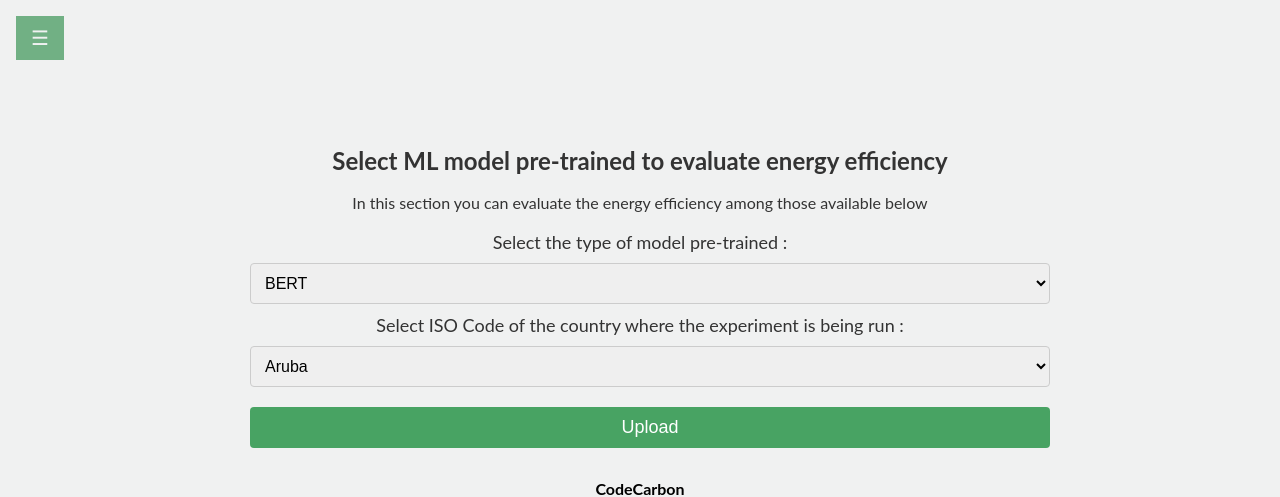
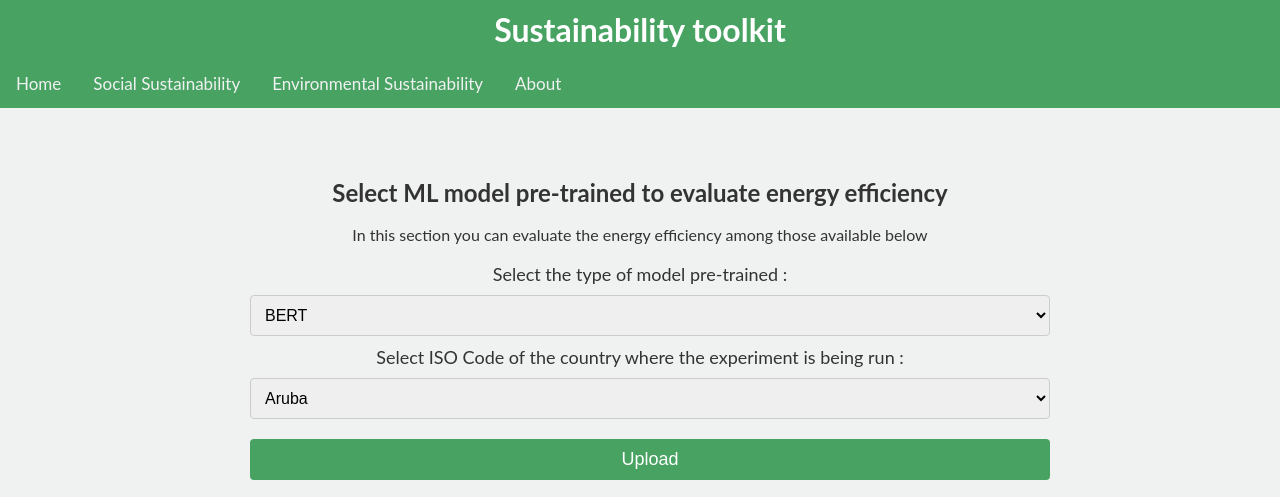
Before and after one commit to notjuary/GreenEquityToolkit, a Django app: page /sostenibilita/modelView in a window 1280 px wide. Shown: the top 497 px of the page. Run offline with Django 4.2, Linux system fonts and the light colour scheme.

Commit message:
-Aggiunta ed elaborazione grafica delle metriche elaborate da CodeCarbon tramite Plotly; - Aggiunta pulsanti di navigazione nel homepage, così come la sostituzione del menù a tendina con la navbar; - Riconoscimento dei modelli tramite le librerie, verificando l'istanza (sezione di uploadFile in view.py)

```diff
--- a/sostenibilita/forms.py
+++ b/sostenibilita/forms.py
@@ -18,15 +18,8 @@ def validate_data_file_extension(value):
         raise ValidationError(u'Unsupported file extension for the data file.')
 
 class FileTraniningForm(forms.Form):
-    MODEL_CHOICES = [
-        ('sklearn', 'Scikit-learn'),
-        ('tensorflow', 'TensorFlow'),
-        ('pytorch', 'PyTorch'),
-        ('onnx','ONNX')
-    ]
     fileTraining=forms.FileField(label="Select the ML model file to be uploaded ",validators=[validate_model_file_extension])
     dataFile=forms.FileField(label="Selects the data file on which the model is trained ",validators=[validate_data_file_extension])
-    modelType = forms.ChoiceField(choices=MODEL_CHOICES, label="Select the type of model ")
     countryIsoCode = forms.ChoiceField(label="Select ISO Code of the country where the experiment is being run ",required=True)
     def __init__(self, *args, **kwargs):
         country_choices = kwargs.pop('countries', [])
--- a/sostenibilita/views.py
+++ b/sostenibilita/views.py
@@ -1,5 +1,6 @@
 import json
 
+import joblib
 import pandas as pd
 import yaml
 from django.http import HttpResponse
@@ -24,6 +25,7 @@ import csv
 import onnxruntime as ort
 import numpy as np
 from sklearn.metrics import accuracy_score, precision_recall_fscore_support
+import plotly.express as px
 
 output_dir = '.'
 output_file = 'emissions.csv'
@@ -128,7 +130,7 @@ def evaluate(eval_pred):
     return compute_metrics(pred, labels)
 
 
-#Function for modelView.html form processing for tracking pre-trained models
+# Function for modelView.html form processing for tracking pre-trained models
 def machineLearningTraining(request):
     countries = request.session.get('countries', None)
 
@@ -138,26 +140,26 @@ def machineLearningTraining(request):
         if form.is_valid():
             print(form.cleaned_data)
             # Selection from available pre-trained models.
-            modelTypeTrained=form.cleaned_data['modelTypeTrained']
-            #Selecting the preloaded ISO code of the downloaded JSON file from CodeCarbon's GitHub repo
-            countryIsoCode=form.cleaned_data['countryIsoCode']
+            modelTypeTrained = form.cleaned_data['modelTypeTrained']
+            # Selecting the preloaded ISO code of the downloaded JSON file from CodeCarbon's GitHub repo
+            countryIsoCode = form.cleaned_data['countryIsoCode']
             print(str(countryIsoCode))
             print(form.cleaned_data)
 
-            if modelTypeTrained=='bert-base-uncased':
+            if modelTypeTrained == 'bert-base-uncased':
                 try:
-                    #Get tokenizer and the pre-trained model.
-                    tokenizer=AutoTokenizer.from_pretrained(modelTypeTrained)
-                    model=AutoModelForSequenceClassification.from_pretrained(modelTypeTrained)
+                    # Get tokenizer and the pre-trained model.
+                    tokenizer = AutoTokenizer.from_pretrained(modelTypeTrained)
+                    model = AutoModelForSequenceClassification.from_pretrained(modelTypeTrained)
                 except Exception as e:
-                    errore=f"Error when loading model or tokenizer: {str(e)}"
-                    messages.error(request,errore)
+                    errore = f"Error when loading model or tokenizer: {str(e)}"
+                    messages.error(request, errore)
                     print(errore)
                     context = {
                         'errore': errore,
                     }
-                    return render(request, '404.html',context)
-            elif modelTypeTrained=='distilbert-base-uncased':
+                    return render(request, '404.html', context)
+            elif modelTypeTrained == 'distilbert-base-uncased':
                 try:
                     # Get tokenizer and the pre-trained model
                     tokenizer = DistilBertTokenizer.from_pretrained(modelTypeTrained)
@@ -171,9 +173,11 @@ def machineLearningTraining(request):
                     }
                     return render(request, '404.html', context)
             try:
-                #Load dataset GLUE MRPC
-                dataset=load_dataset('glue','mrpc')
-                encoded_dataset=dataset.map(lambda examples: tokenizer(examples['sentence1'],examples['sentence2'],truncation=True,padding='max_length'),batched=True)
+                # Load dataset GLUE MRPC
+                dataset = load_dataset('glue', 'mrpc')
+                encoded_dataset = dataset.map(
+                    lambda examples: tokenizer(examples['sentence1'], examples['sentence2'], truncation=True,
+                                               padding='max_length'), batched=True)
             except Exception as e:
                 errore = f"Error while loading dataset: {str(e)}"
                 messages.error(request, errore)
@@ -194,7 +198,8 @@ def machineLearningTraining(request):
 
             try:
                 # Train the model on the dataset
-                training_args = TrainingArguments("test_trainer", per_device_train_batch_size=16, per_device_eval_batch_size=64,
+                training_args = TrainingArguments("test_trainer", per_device_train_batch_size=16,
+                                                  per_device_eval_batch_size=64,
                                                   num_train_epochs=1, weight_decay=0.01, evaluation_strategy="epoch")
                 trainer = Trainer(
                     model=model,
@@ -220,47 +225,63 @@ def machineLearningTraining(request):
                 # Stop emissioni del tracker
                 tracker.stop()
 
-                dataResults = []
-                # Check if the file has been created
-                csv_file_path = os.path.join(output_dir, output_file)
-                if os.path.isfile(csv_file_path):
-                    print(f"CSV file created: {csv_file_path}")
+            dataResults = []
+            # Check if the file has been created
+            csv_file_path = os.path.join(output_dir, output_file)
+            if os.path.isfile(csv_file_path):
+                print(f"CSV file created: {csv_file_path}")
 
-                    with open(csv_file_path, 'r') as csvfile:
-                        csv_reader = csv.DictReader(csvfile, delimiter=',')
-                        for row in csv_reader:
-                            print(row)
-                            dataResults.append({
-                                'timestamp':row['timestamp'],
-                                'run_id':row['run_id'],
-                                'energy_consumed': row['energy_consumed'],
-                                'duration': row['duration'],
-                                'ram_energy': row['ram_energy'],
-                            })
-                else:
-                    print(f"CSV file not found: {csv_file_path}")
+                with open(csv_file_path, 'r') as csvfile:
+                    csv_reader = csv.DictReader(csvfile, delimiter=',')
+                    for row in csv_reader:
+                        print(row)
+                        dataResults.append({
+                            'timestamp': row['timestamp'],
+                            'run_id': row['run_id'],
+                            'energy_consumed': row['energy_consumed'],
+                            'duration': row['duration'],
+                            'ram_energy': row['ram_energy'],
+                        })
+            else:
+                print(f"CSV file not found: {csv_file_path}")
 
-                messages.success(request, "Processing successfully completed!")
-                return render(request, 'results.html', {'data': dataResults})
+            for item in dataResults:
+                item['energy_consumed'] = pd.to_numeric(item['energy_consumed'], errors='coerce')
+
+            # Creates bubble sort with metrics taken from CodeCarbon
+            fig = px.scatter(
+                dataResults,
+                x="timestamp",
+                y="run_id",
+                size="energy_consumed",  # Size of bubbles represents energy consumed
+                color="duration",  # Color of bubbles represents duration
+                hover_data=["ram_energy"]  # Show RAM energy on hover
+            )
+            # Graph creation and forwarding to the template results in JSON format
+            fig.update_layout(title_text="Emissions result",
+                              xaxis_title="Timestamp",
+                              yaxis_title="Run ID")
+
+            messages.success(request, "Processing successfully completed!")
+            return render(request, 'results.html', {'data': dataResults, 'fig': fig.to_json()})
 
         else:
             print(form.errors)
 
     return render(request, '404.html')
 
-#Function for processing the trainingFile.html form for tracking with CodeCarbon the models uploaded by the user
+
+# Function for processing the trainingFile.html form for tracking with CodeCarbon the models uploaded by the user
 def uploadFile(request):
     countries = request.session.get('countries', None)
+    sess = None
 
     if request.method == 'POST':
-        form = FileTraniningForm(request.POST, request.FILES,countries=countries)
+        form = FileTraniningForm(request.POST, request.FILES, countries=countries)
         if form.is_valid():
             file = form.cleaned_data['fileTraining']
             dataFile = form.cleaned_data['dataFile']
-            modelType = form.cleaned_data['modelType']
             countryIsoCode = form.cleaned_data['countryIsoCode']
-            print(str(countryIsoCode))
-            print(form.cleaned_data)
 
             # Verify data format
             if not dataFile.name.endswith(('.csv', '.xlsx', '.xls', '.json', '.yaml')):
@@ -280,16 +301,23 @@ def uploadFile(request):
 
             # Upload the template
             try:
-                if modelType == 'tensorflow':
-                    model = tensorflow.keras.models.load_model(temp_file_path)
-                elif modelType == 'pytorch':
-                    model = torch.load(temp_file_path)
-                elif modelType == 'onnx':
-                    model = onnx.load(temp_file_path)
-                    sess = ort.InferenceSession(model.SerializeToString())
+                model = joblib.load(temp_file_path)  # Load the model with joblib
+                modelType = None
+
+                # Determine the library of the model
+                if isinstance(model, sklearn.base.BaseEstimator):
+                    modelType = 'sklearn'
+                elif isinstance(model, tensorflow.python.keras.engine.training.Model):
+                    modelType = 'tensorflow'
+                elif isinstance(model, torch.nn.modules.module.Module):
+                    modelType = 'pytorch'
+                elif isinstance(model, onnx.onnx_ml_pb2.ModelProto):
+                    modelType = 'onnx'
+
                 else:
                     raise ValueError("Model type not supported")
-                print("The model was loaded correctly.")
+
+                print(f"The model was loaded correctly. Model type: {modelType}")
             except Exception as e:
                 errore = f"Error while loading the model: {str(e)}"
                 messages.error(request, errore)
@@ -313,7 +341,7 @@ def uploadFile(request):
                     raise ValueError("Data file type not supported")
                 print("The data file was read correctly.")
             except Exception as e:
-                errore = "Error while reading the data file: "+ str(e)
+                errore = "Error while reading the data file: " + str(e)
                 messages.error(request, errore)
                 print(errore)
                 context = {
@@ -323,16 +351,16 @@ def uploadFile(request):
 
                 # Start monitoring with CodeCarbon
             tracker = OfflineEmissionsTracker(
-                    country_iso_code=countryIsoCode,
-                    output_file=output_file,
-                    output_dir=output_dir
+                country_iso_code=countryIsoCode,
+                output_file=output_file,
+                output_dir=output_dir
             )
 
             tracker.start()
 
             # Run the model
             try:
-                if modelType=='sklearn' and isinstance(model, sklearn.base.BaseEstimator):
+                if modelType == 'sklearn' and isinstance(model, sklearn.base.BaseEstimator):
                     predictions = model.predict(data)
                 elif modelType == 'tensorflow' and isinstance(model, tensorflow.python.keras.engine.training.Model):
                     predictions = model.predict(data)
@@ -352,12 +380,12 @@ def uploadFile(request):
                 context = {
                     'errore': errore,
                 }
-                return render(request, '404.html',context)
+                return render(request, '404.html', context)
             finally:
-                #Stop emissioni del tracker
+                # Stop emissioni del tracker
                 tracker.stop()
 
-            dataResults=[]
+            dataResults = []
             # Check if the file has been created
             csv_file_path = os.path.join(output_dir, output_file)
             if os.path.isfile(csv_file_path):
@@ -377,9 +405,28 @@ def uploadFile(request):
             else:
                 print(f"CSV file not found: {csv_file_path}")
 
+            for item in dataResults:
+                item['energy_consumed'] = pd.to_numeric(item['energy_consumed'], errors='coerce')
+
+                # Creates bubble sort with metrics taken from CodeCarbon
+            fig = px.scatter(
+                dataResults,
+                x="timestamp",
+                y="run_id",
+                size="energy_consumed",  # Size of bubbles represents energy consumed
+                color="duration",  # Color of bubbles represents duration
+                hover_data=["ram_energy"]  # Show RAM energy on hover
+            )
+
+            #Graph creation and forwarding to the template results in JSON format
+            fig.update_layout(title_text="Emissions result",
+                              xaxis_title="Timestamp",
+                              yaxis_title="Run ID")
+
             messages.success(request, "Processing successfully completed!")
-            os.remove(temp_file_path) # Remove the temporary file
-            return render(request, 'results.html',{'data':dataResults})
+            return render(request, 'results.html', {'data': dataResults, 'fig': fig.to_json()})
+            os.remove(temp_file_path)  # Remove the temporary file
+
         else:
             print(form.errors)
             errore = "Error loading file"
--- a/templates/menu.html
+++ b/templates/menu.html
@@ -2,128 +2,107 @@
 <html>
 <head>
 <style>
+
+
+
 body {
   font-family: 'Lato', sans-serif;
 }
 
-.sidebar {
-  height: 100%;
-  width: 0;
-  position: fixed;
-  z-index: 1;
-  top: 0;
-  left: 0;
+.navbar {
+  overflow: hidden;
   background-color: #48a363;
-  overflow-x: hidden;
-  transition: 0.5s;
-  padding-top: 60px;
 }
 
-.sidebar a {
-  padding: 8px 8px 8px 32px;
+.navbar a {
+  float: left;
+  display: block;
+  color: #f0f1f1;
+  text-align: center;
+  padding: 14px 16px;
   text-decoration: none;
-  font-size: 25px;
-  color: #f0f1f1;
-  display: block;
-  transition: 0.3s;
+  font-size: 17px;
 }
 
-.sidebar a:hover {
-  color: #f1f1f1;
+.navbar a:hover {
+  background-color: #71b084;
+  color: #f0f1f1;
 }
 
-.sidebar .closebtn {
-  position: absolute;
-  top: 0;
-  right: 25px;
-  font-size: 36px;
-  margin-left: 50px;
+.dropdown {
+  float: left;
+  overflow: hidden;
 }
 
-.openbtn {
-  font-size: 20px;
-  cursor: pointer;
-  background-color: #71b084;
+.dropdown .dropbtn {
+  font-size: 17px;
+  border: none;
+  outline: none;
   color: #f0f1f1;
-  padding: 10px 15px;
-  border: none;
+  padding: 14px 16px;
+  background-color: inherit;
+  font-family: inherit;
+  margin: 0;
 }
 
-.openbtn:hover {
+.navbar a:hover, .dropdown:hover .dropbtn {
   background-color: #71b084;
 }
 
-#main {
-  transition: margin-left .5s;
-  padding: 16px;
+.dropdown-content {
+  display: none;
+  position: absolute;
+  background-color: #71b084;
+  min-width: 160px;
+  box-shadow: 0px 8px 16px 0px rgba(0,0,0,0.2);
+  z-index: 1;
 }
 
-.submenu {
-  display: none;
-  background-color: #71b084;
+.dropdown-content a {
+  float: none;
+  color: #f0f1f1;
+  padding: 12px 16px;
+  text-decoration: none;
+  display: block;
+  text-align: left;
 }
 
-.sidebar a.submenu-btn {
-  position: relative;
+.dropdown-content a:hover {
+  background-color: #ddd;
+  color: black;
 }
 
-.sidebar a.submenu-btn::after {
-  content: '▶';
-  position: absolute;
-  right: 20px;
+.dropdown:hover .dropdown-content {
+  display: block;
 }
-
-.sidebar a.submenu-btn.active::after {
-  content: '▼';
-}
-
 </style>
 </head>
 <body>
-
-<div id="mySidebar" class="sidebar">
-  <a href="javascript:void(0)" class="closebtn" onclick="closeNav()">×</a>
-  <a href="/" class="submenu-btn">Home</a>
-  <a href="#" class="submenu-btn">Social Sustainability</a>
-  <div class="submenu">
-    <a href="#">Submenu 1</a>
-    <a href="#">Submenu 2</a>
+  <header>
+    <h1>Sustainability toolkit</h1>
+  </header>
+<div class="navbar">
+  <a href="/">Home</a>
+  <div class="dropdown">
+    <button class="dropbtn">Social Sustainability
+      <i class="fa fa-caret-down"></i>
+    </button>
+    <div class="dropdown-content">
+      <a href="#">Submenu 1</a>
+      <a href="#">Submenu 2</a>
+    </div>
   </div>
-  <a href="#" class="submenu-btn">Environmental Sustainability</a>
-  <div class="submenu">
-    <a href="/sostenibilita/trainingFile">Upload File</a>
-    <a href="/sostenibilita/modelView">Training Machine Learning</a>
+  <div class="dropdown">
+    <button class="dropbtn">Environmental Sustainability
+      <i class="fa fa-caret-down"></i>
+    </button>
+    <div class="dropdown-content">
+      <a href="/sostenibilita/trainingFile">Upload File</a>
+      <a href="/sostenibilita/modelView">Training Machine Learning</a>
+    </div>
   </div>
-  <a href="#">About</a>
+  <a href="#about">About</a>
 </div>
-
-<div id="main">
-  <button class="openbtn" onclick="openNav()">☰</button>
-</div>
-
-<script>
-function openNav() {
-  document.getElementById("mySidebar").style.width = "250px";
-  document.getElementById("main").style.marginLeft = "250px";
-}
-
-function closeNav() {
-  document.getElementById("mySidebar").style.width = "0";
-  document.getElementById("main").style.marginLeft= "0";
-}
-
-var submenuBtns = document.querySelectorAll('.submenu-btn');
-for (let i = 0; i < submenuBtns.length; i++) {
-  submenuBtns[i].addEventListener('click', function(e) {
-    var submenu = this.nextElementSibling;
-    if (submenu.style.display === "block") {
-      submenu.style.display = "none";
-    } else {
-      submenu.style.display = "block";
-    }
-  });
-}
-</script>
 
 </body>
 </html>
--- a/templates/trainingFile.html
+++ b/templates/trainingFile.html
@@ -109,7 +109,6 @@
         <p>In this section you can evaluate the energy efficiency of your ML models by uploading the ML model file, dataset, and supported model type, respectively.</p>
         {{ form.fileTraining.label_tag }} {{ form.fileTraining }}
         {{ form.dataFile.label_tag }} {{ form.dataFile }}
-        {{ form.modelType.label_tag }} {{ form.modelType }}
         {{ form.countryIsoCode.label_tag }} {{ form.countryIsoCode }}
 
         <input type="submit" value="Upload">
```
Also changed, not shown: templates/index.html (+103 -81 lines), templates/results.html (+15 -0 lines), db.sqlite3.
